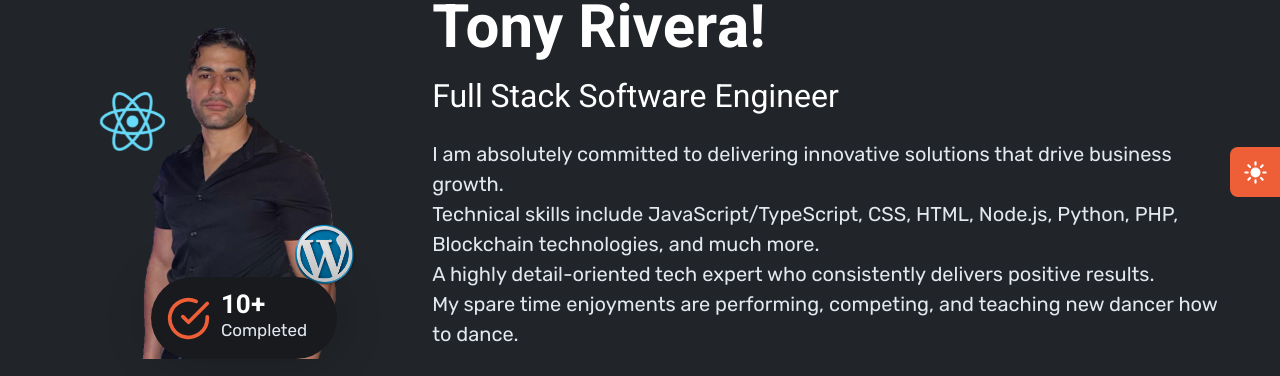
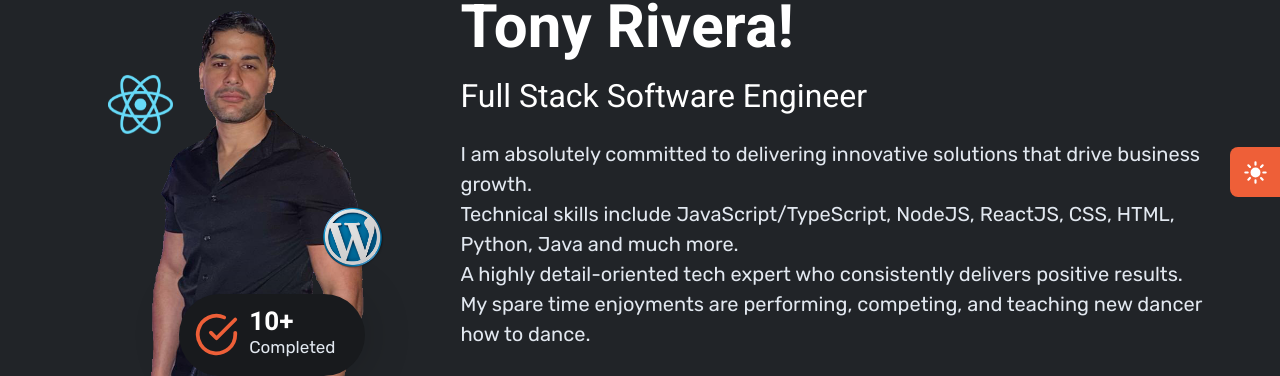
Before and after one commit to rTonyCloud/rtonycloud.com, a plain HTML site: page index.html in a window 1280 px wide. Shown: the part 228-604 px from the top of the page. Drawn offline with nearby package versions, Linux system fonts and the light colour scheme.

Commit message:
update bio

```diff
--- a/index.html
+++ b/index.html
@@ -251,7 +251,7 @@
           <p class="lg:text-[20px] md:text-[16px] text-paragraph dark:text-slate-200 lg:mt-[18px] md:mt-[15px]">I am
             absolutely committed to delivering
             innovative solutions that drive business growth.<br>
-            Technical skills include JavaScript/TypeScript, CSS, HTML, Node.js, Python, PHP, Blockchain technologies,
+            Technical skills include JavaScript/TypeScript, NodeJS, ReactJS, CSS, HTML, Python, Java
             and much more.<br>
             A highly detail-oriented tech expert who consistently delivers positive results.<br>
 
```
